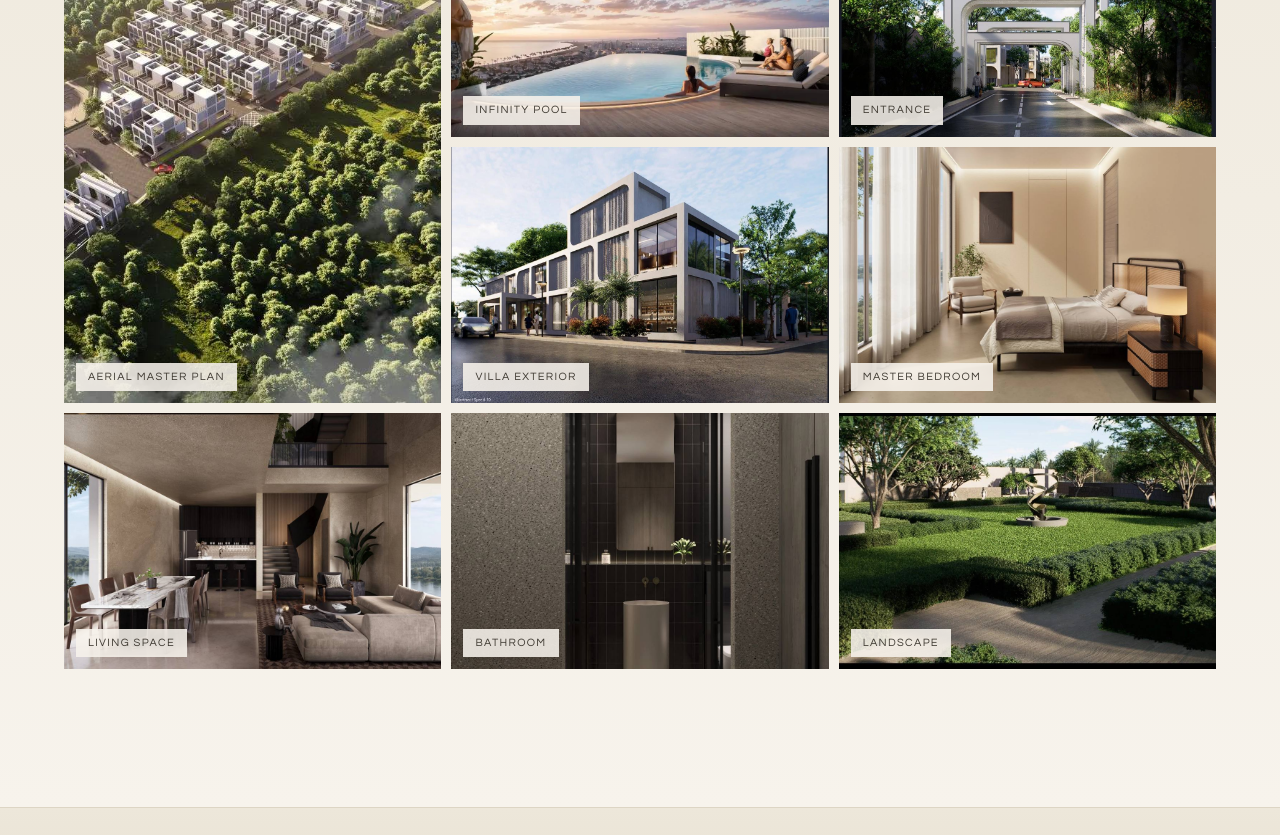
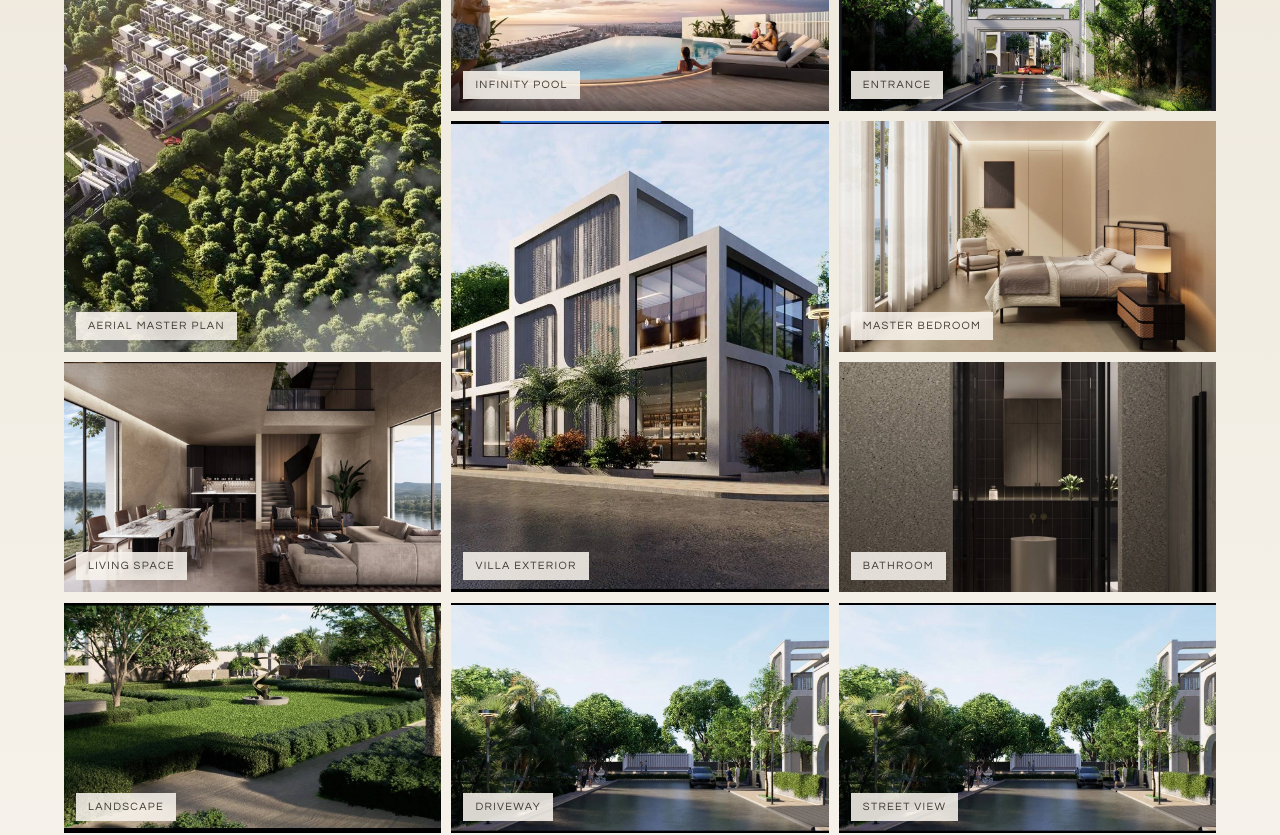
Before and after one commit to Abhi011999/ganapati-air-landing, a Next.js app: page / in a window 1280 px wide. Shown: the part 9180-10015 px from the top of the page. Built offline with nearby package versions, Linux system fonts and the light colour scheme.

Commit message:
feat: add 10th image (street walkway render) to gallery

```diff
--- a/app/globals.css
+++ b/app/globals.css
@@ -754,7 +754,7 @@ h1,h2,h3,h4,h5,h6 {
 .gallery__grid {
   display: grid;
   grid-template-columns: repeat(3, 1fr);
-  grid-template-rows: repeat(3, clamp(180px, 20vw, 300px));
+  grid-auto-rows: clamp(160px, 18vw, 280px);
   gap: clamp(6px, 0.8vw, 12px);
   margin-top: clamp(40px, 5vw, 72px);
 }
@@ -764,6 +764,9 @@ h1,h2,h3,h4,h5,h6 {
   background: var(--sand-2);
 }
 .gallery__item:first-child {
+  grid-row: span 2;
+}
+.gallery__item:nth-child(4) {
   grid-row: span 2;
 }
 .gallery__item img {
--- a/components/LandingPage.tsx
+++ b/components/LandingPage.tsx
@@ -73,6 +73,7 @@ const galleryImages = [
   { src: "/images/project/bathroom.jpg",          label: "Bathroom" },
   { src: "/images/project/landscape.jpg",         label: "Landscape" },
   { src: "/images/project/driveway.jpg",          label: "Driveway" },
+  { src: "/images/project/street-walkway.jpg",    label: "Street View" },
 ];
 
 /* ─── Main ─── */
```
Also changed, not shown: public/images/project/street-walkway.jpg (added).
